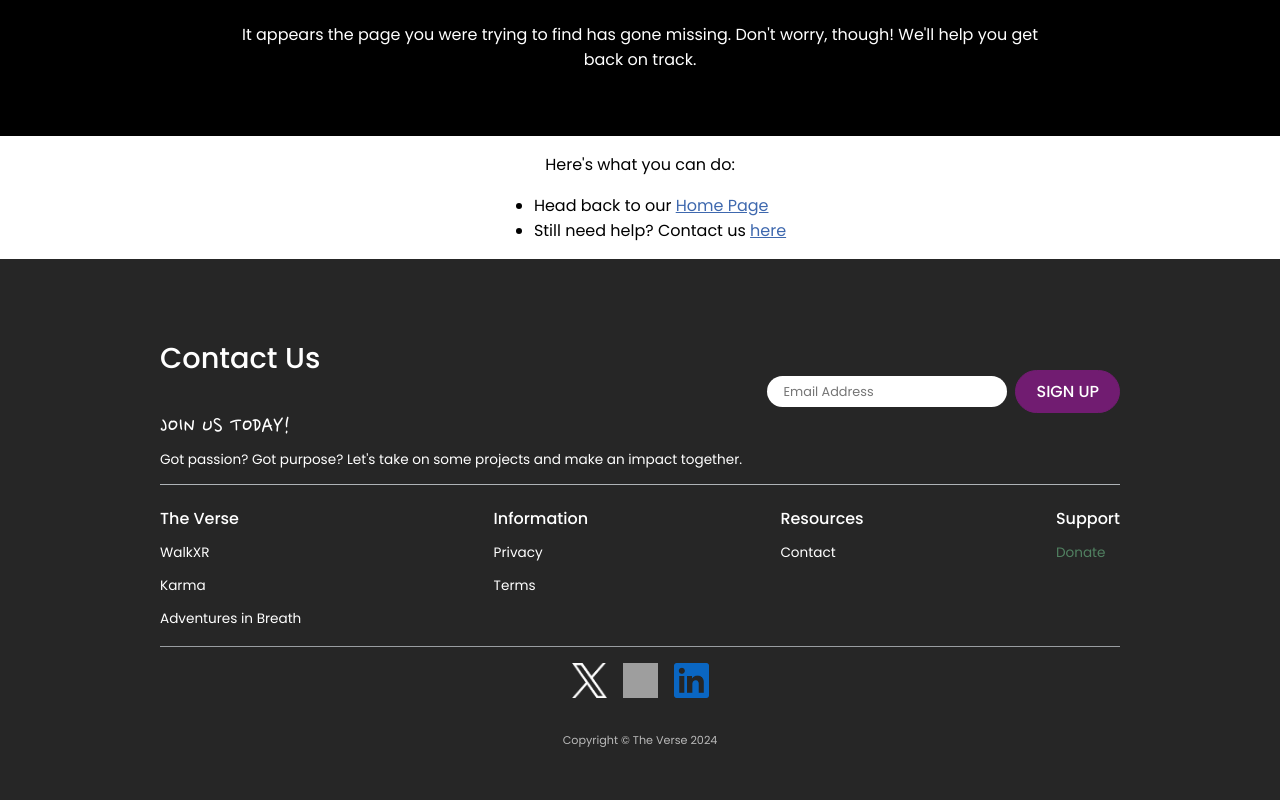
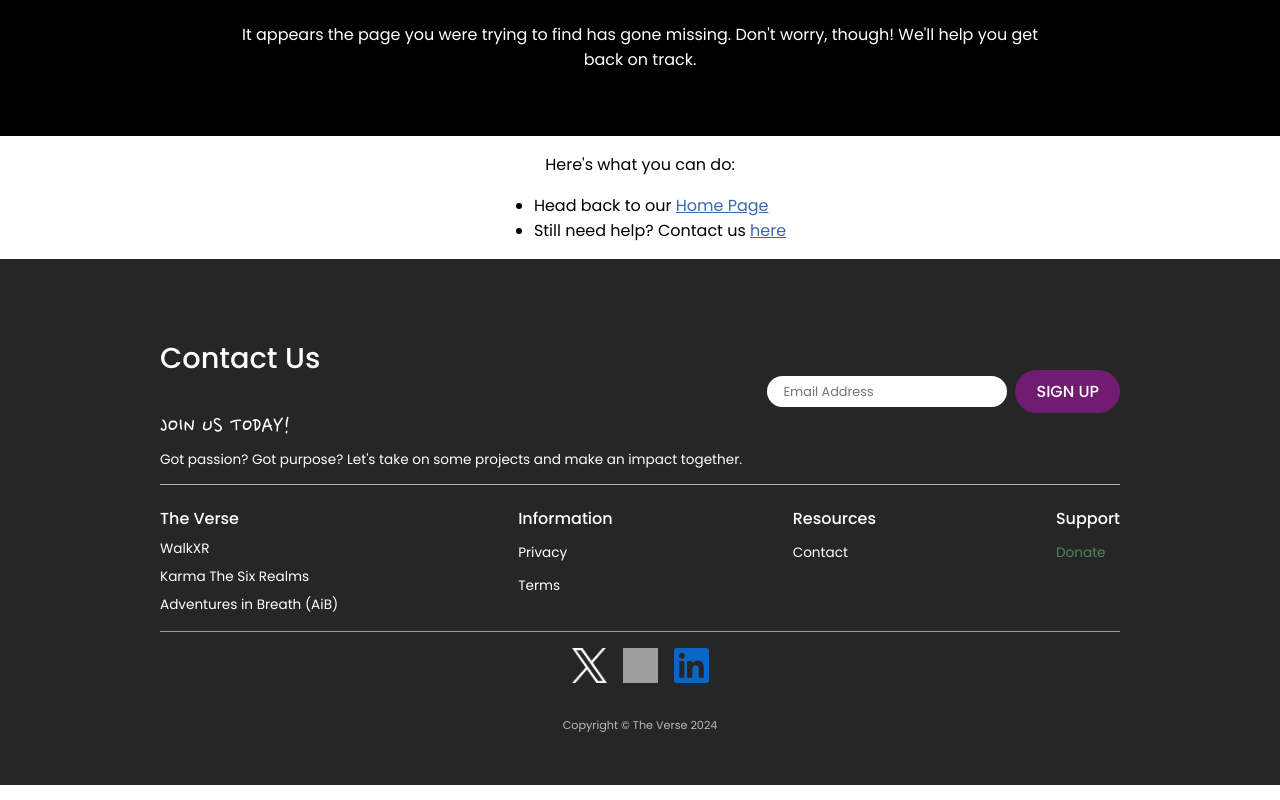
Before and after one commit to bstintheverse/theversewebdev, a React (Vite) app in the folder client/: page /404 in a window 1280 px wide. Shown: the part 702-1502 px from the top of the page. Built offline with nearby package versions, Linux system fonts and the light colour scheme; grey boxes are pictures that could not be loaded.

Commit message:
update footer navigation for games
- replace hard coding for mapping

```diff
--- a/client/src/components/Footer/Footer.tsx
+++ b/client/src/components/Footer/Footer.tsx
@@ -5,6 +5,9 @@ import "./Footer.scss";
 // component
 import { Link } from "react-router-dom";
 import InputField from "../FormElements/InputField/InputField";
+
+// data
+import { games } from "../../data/games";
 
 export default function Footer() {
     return (
@@ -49,23 +52,11 @@ export default function Footer() {
                     </h4>
 
                     <ul className="nav__list">
-                        <li className="nav__item">
-                            <Link to="/" className="nav__link">
-                                WalkXR
+                        {games.map((game) => (
+                            <Link to={`/experiences/game/${game.id}`} className="nav__link">
+                                {game.name}
                             </Link>
-                        </li>
-
-                        <li className="nav__item">
-                            <Link to="/" className="nav__link">
-                                Karma
-                            </Link>
-                        </li>
-
-                        <li className="nav__item">
-                            <Link to="/" className="nav__link">
-                                Adventures in Breath
-                            </Link>
-                        </li>
+                        ))}
                     </ul>
                 </div>
 
```
